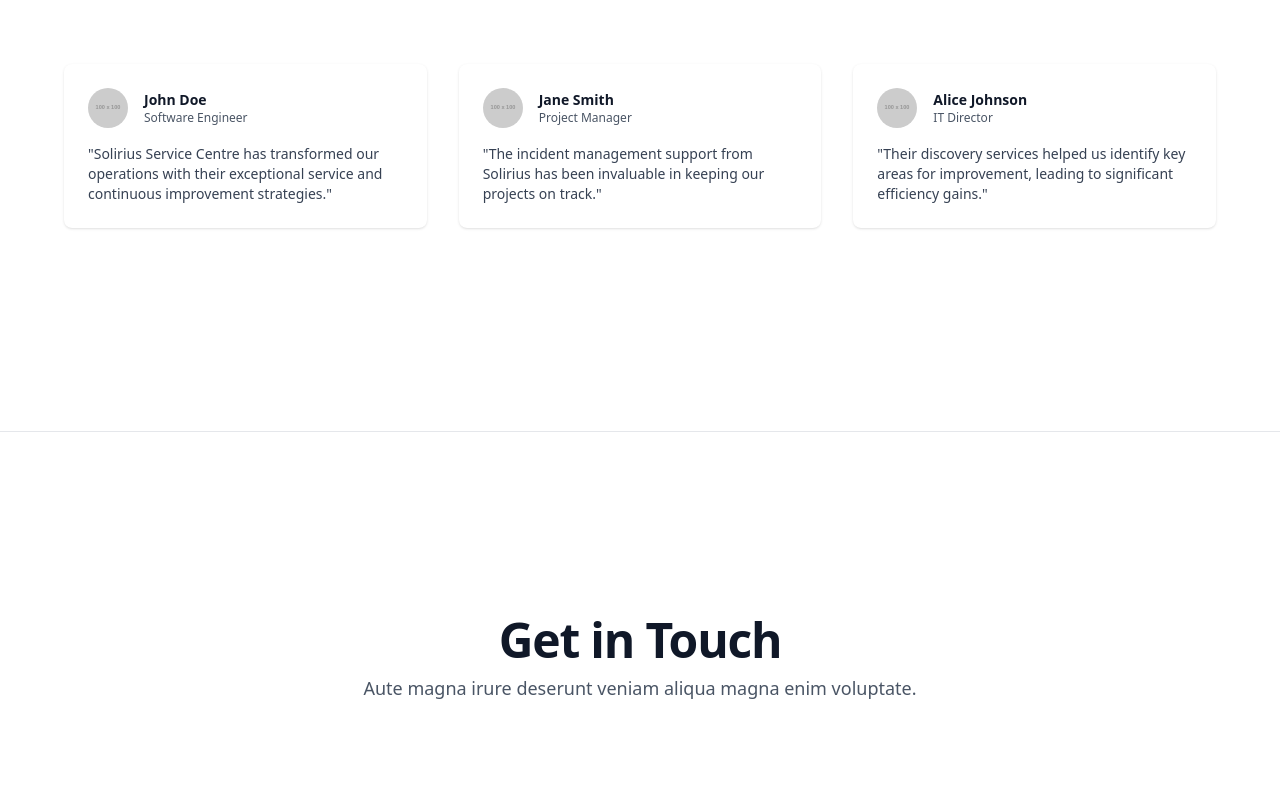
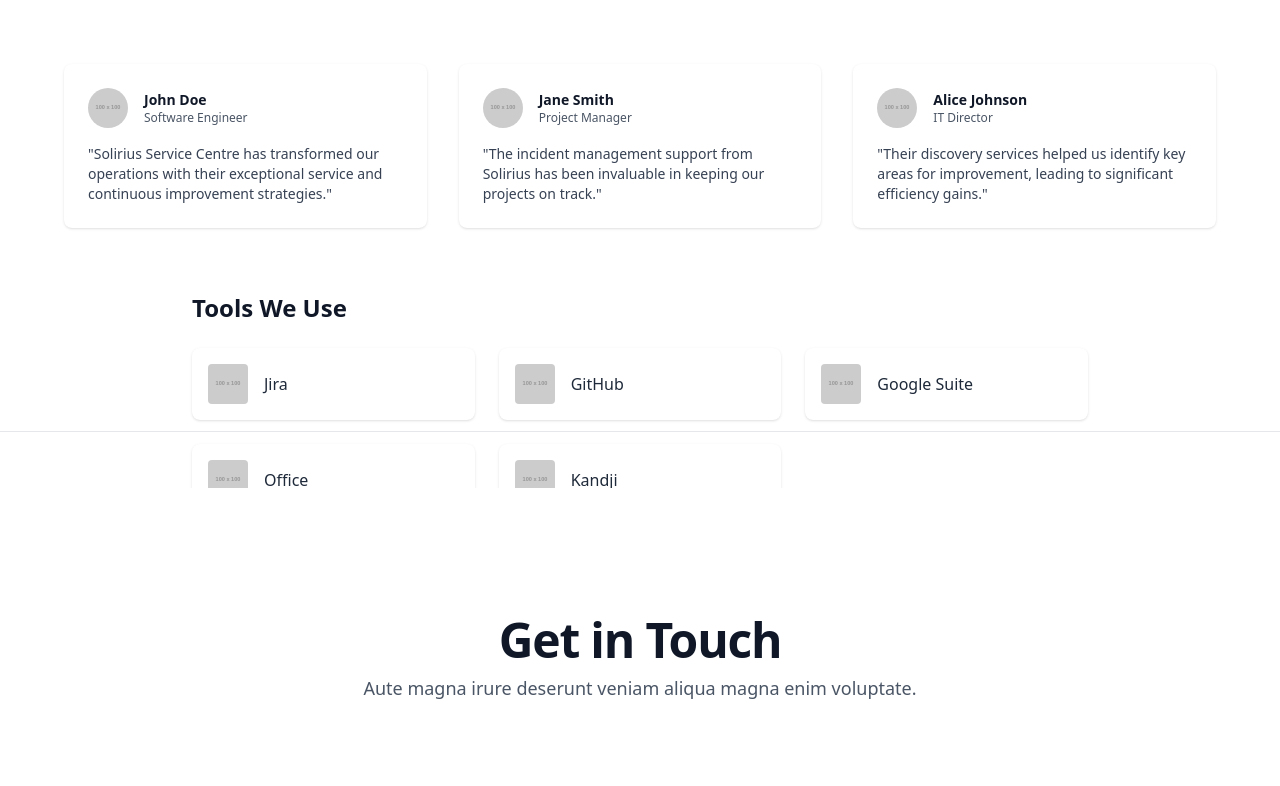
Before and after one commit to lambley/solirius-spa-poc, a Next.js app: page / in a window 1280 px wide. Shown: the part 2825-3611 px from the top of the page. Built offline with nearby package versions, Linux system fonts and the light colour scheme.

Commit message:
Add tools to testimonials block

```diff
--- a/app/components/sections/testimonials.tsx
+++ b/app/components/sections/testimonials.tsx
@@ -28,9 +28,19 @@ const testimonials = [
   },
 ];
 
+const tools = [
+  { name: "Jira", image: "https://placehold.co/100.png" },
+  { name: "GitHub", image: "https://placehold.co/100.png" },
+  { name: "Google Suite", image: "https://placehold.co/100.png" },
+  { name: "Office", image: "https://placehold.co/100.png" },
+  { name: "Kandji", image: "https://placehold.co/100.png" },
+];
+
 export default function Testimonials() {
   const renderTestimonials = () => {
-    return testimonials.map((testimonial) => (
+    return (
+      <div className="mx-auto mt-10 grid max-w-2xl grid-cols-1 gap-x-8 gap-y-16 pt-10 sm:mt-16 sm:pt-16 lg:mx-0 lg:max-w-none lg:grid-cols-3">
+        {testimonials.map((testimonial) => (
           <div
             key={testimonial.id}
             className="flex flex-col items-start justify-between p-6 bg-white rounded-lg shadow-sm"
@@ -54,7 +64,38 @@ export default function Testimonials() {
               &quot;{testimonial.testimonial}&quot;
             </p>
           </div>
-    ));
+        ))}
+      </div>
+    );
+  };
+
+  const renderTools = () => {
+    return (
+      <div className="mx-auto mt-16 max-w-2xl lg:max-w-4xl">
+        <h3 className="text-2xl font-semibold text-gray-900 mb-6">
+          Tools We Use
+        </h3>
+        <div className="grid grid-cols-1 sm:grid-cols-2 md:grid-cols-3 gap-6">
+          {tools.map((tool) => (
+            <div
+              key={tool.name}
+              className="flex items-center bg-white rounded-lg shadow-sm p-4"
+            >
+              <Image
+                src={tool.image}
+                width={40}
+                height={40}
+                alt={`${tool.name} logo`}
+                className="rounded mr-4"
+              />
+              <span className="text-base font-medium text-gray-800">
+                {tool.name}
+              </span>
+            </div>
+          ))}
+        </div>
+      </div>
+    );
   };
 
   return (
@@ -69,9 +110,8 @@ export default function Testimonials() {
             Solirius Service Centre.
           </p>
         </div>
-        <div className="mx-auto mt-10 grid max-w-2xl grid-cols-1 gap-x-8 gap-y-16 pt-10 sm:mt-16 sm:pt-16 lg:mx-0 lg:max-w-none lg:grid-cols-3">
         {renderTestimonials()}
-        </div>
+        {renderTools()}
       </div>
     </div>
   );
```
Lines whose indentation alone changed are shown as unchanged.
